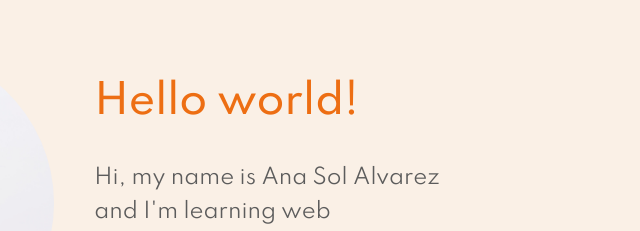
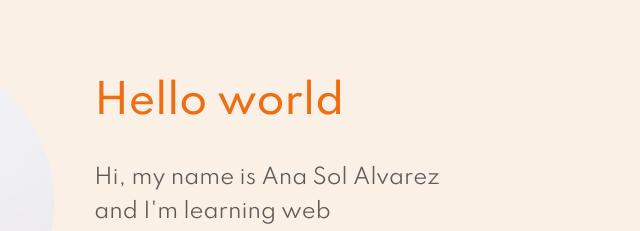
Before and after one commit to anasolalvarez/portfolio-website, a plain HTML site: page index.html in a window 1280 px wide. Shown: the part 274-505 px from the top of the page, 547-1187 px from the left. Drawn offline with nearby package versions, Linux system fonts and the light colour scheme.

Commit message:
Revert "Update index.html"
This reverts commit 0c971b1259f0f6e5ae998f3320e078031da2b10f.

```diff
--- a/index.html
+++ b/index.html
@@ -37,7 +37,7 @@
 		<div class="profile">
 			<img src="img/anasolalv.jpg" alt="profile__portrait" class="profile__portrait">
 			<div class="profile__description">
-				<h1>Hello world!</h1>
+				<h1>Hello world</h1>
 				<p> Hi, my name is Ana Sol Alvarez and I'm learning web development, I'm an Argentinian based in Berlin.</p>
 				<div class="cv-button">
 					<a href="pdf/CV.pdf" target="_blank">
```
